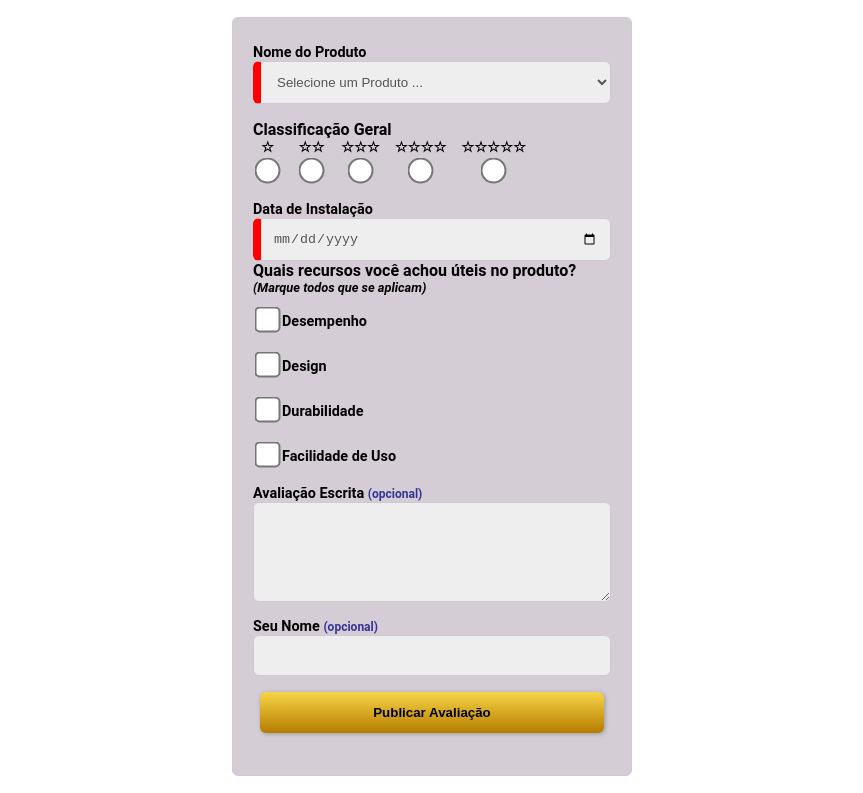
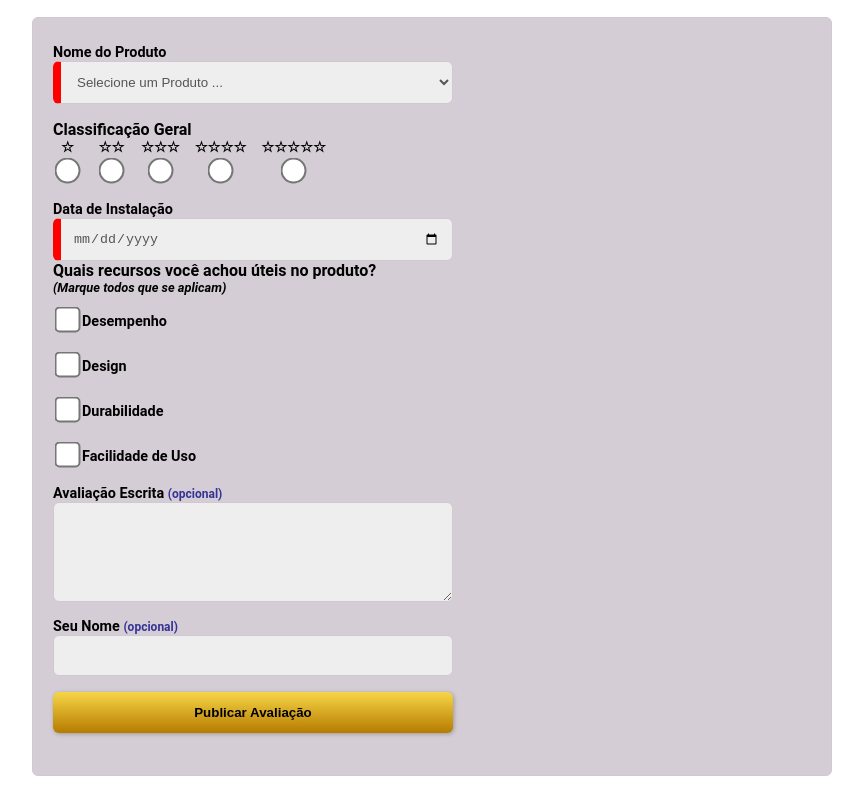
Before and after one commit to barbosa-angelo/wdd131, a plain HTML site: page semana05/formulario.html in a window 1280 px wide. Shown: the part 83-876 px from the top of the page, without its empty margins (208-1071 px from the left). Drawn offline with Linux system fonts and the light colour scheme.

Commit message:
Auditoria da Página: S05 – Formulário de Avaliação de Produto - Ajustes 03

```diff
--- a/semana05/estilos/formulario.css
+++ b/semana05/estilos/formulario.css
@@ -12,8 +12,8 @@
 
 body {
     font-family: 'Roboto', sans-serif;
-    max-width: 400px;
-    margin: 0 auto;
+    /* max-width: 400px;
+    margin: 0 auto; */
 }
 
 header {
@@ -30,7 +30,7 @@ h1 {
 
 main {
     padding: 20px 0;
-    max-width: 400px;
+    /* max-width: 400px; */
 }
 
 footer {
@@ -51,7 +51,6 @@ footer {
 }
 
 .formulario div {
-    /* margin-top: 1rem; */
     font-weight: bold;
 }
 
@@ -90,7 +89,6 @@ footer {
 }
 
 .formulario textarea {
-    max-width: 400px;
     height: 100px;
 }
 
@@ -108,7 +106,7 @@ footer {
     padding: .8rem;
     width: 96%;
     max-width: 400px;
-    margin: 1rem 2% 2rem 2%;
+    margin: 1rem 0 2rem;
     box-shadow: 1px 1px 4px #999;
 }
 
@@ -159,3 +157,13 @@ footer {
 #subtitulo {
     margin-top: 1rem;
 }
+
+@media screen and (min-width: 800px) {
+
+    header,
+    main,
+    footer {
+        max-width: 800px;
+        margin: auto;
+    }
+}
--- a/semana05/formulario.html
+++ b/semana05/formulario.html
@@ -17,7 +17,7 @@
     </header>
     <main>
         <form method="get" action="avaliacao.html" class="formulario">
-            <label for="produto">Nome do Produto
+            <label>Nome do Produto
                 <select id="produto" name="produto" required>
                     <option value="" disabled selected>Selecione um Produto ...</option>
                 </select>
```
